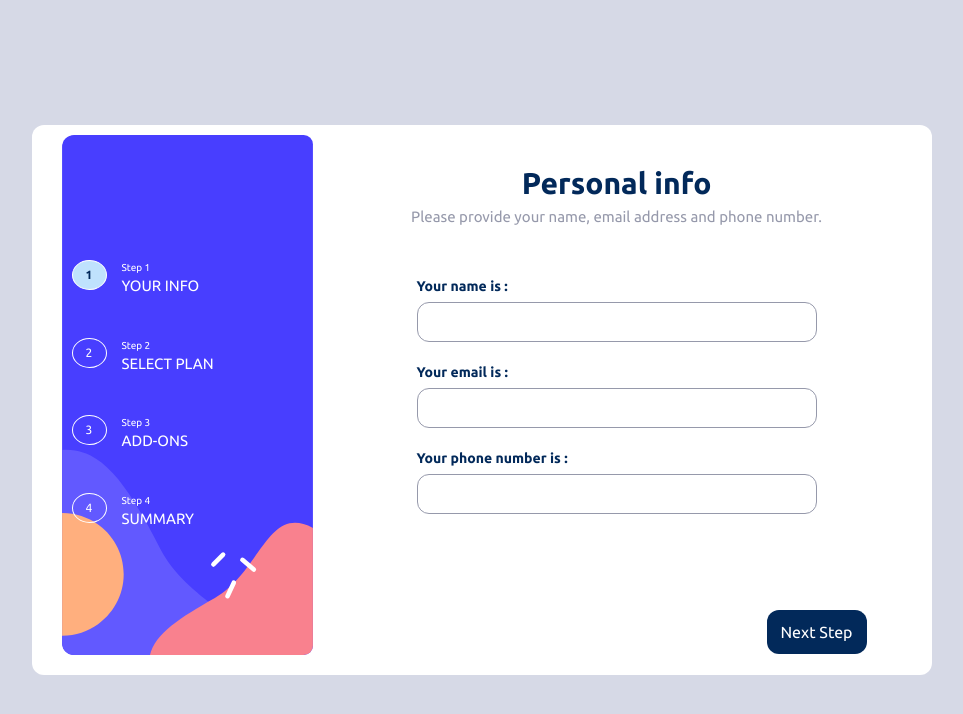
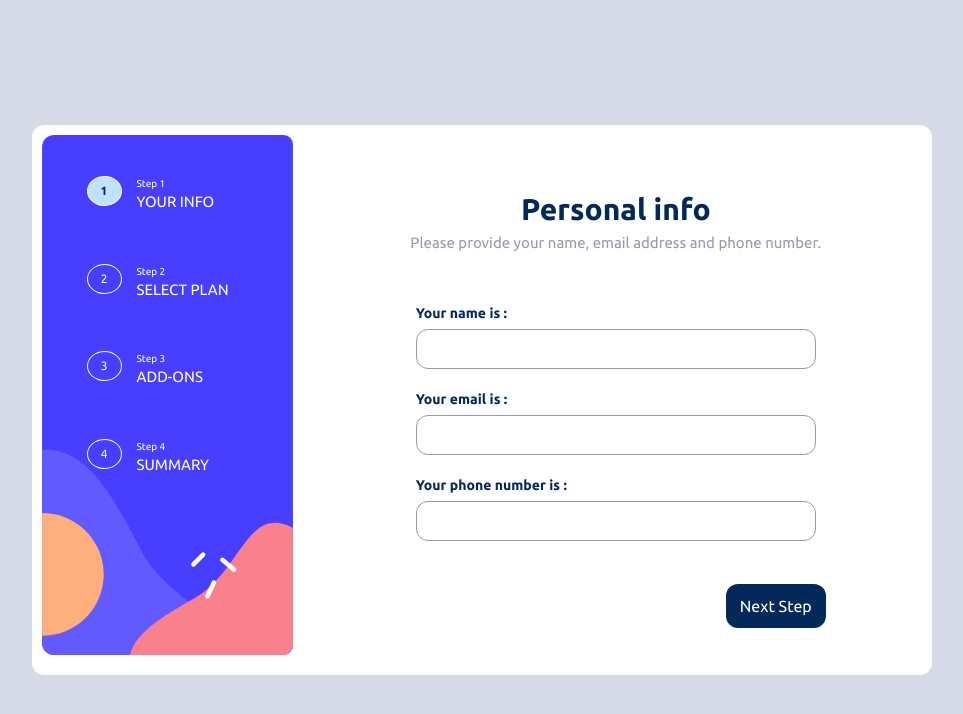
Before and after one commit to Laetigl/Projet_State, a React (Vite) app: page / in a window 1280 px wide. Shown: the top 714 px of the page, without its empty margins (158-1121 px from the left). Built offline with nearby package versions, Linux system fonts and the light colour scheme.

Commit message:
responsive suite ++

```diff
--- a/src/components/Add.jsx
+++ b/src/components/Add.jsx
@@ -38,7 +38,7 @@ export default function Add(props) {
             </div>
         </div>
 
-        <div className='flex lg:gap-[220px] lg:pt-[30px] md:gap-[200px] gap-[100px] pt-[10px] lg:pb-0 md:pb-0 pb-[10px] '>
+        <div className='flex lg:gap-[220px] gap-[100px] lg:pt-[68px] pt-[20px] lg:pb-0 md:pb-0 pb-[10px]'>
             <button
                 onClick={() => props.setButtonStep("selectplan")}
                 className='border border-[#02295a] text-[#02295a] w-[100px] p-[10px] rounded-xl'>Go back </button>
--- a/src/components/Personal.jsx
+++ b/src/components/Personal.jsx
@@ -17,7 +17,7 @@ export default function Personal(props) {
 
 
   return (
-    <div className='flex flex-col gap-[28px] md:items-center items-center justify-center lg:w-[65%] w-[100%] '>
+    <div className='flex flex-col gap-[28px] md:items-center items-center justify-center lg:w-[70%] w-[100%] '>
         <div className='w-[100%] md:w-[500px] flex flex-col justify-center items-center pt-[25px] md:items-center'>
             <h1 className='text-[30px] text-[#02295a] font-bold'>Personal info</h1>
             <p className='lg:text-[15px] md:text-[15px] text-[11px] text-[#9699ab] pb-[20px] text-center '>Please provide your name, email address and phone number.</p>
@@ -39,9 +39,10 @@ export default function Personal(props) {
                 </input>
             </label>
         </div>
-        <div className='flex gap-[300px] lg:pt-[68px] lg:ps-[400px] pt-[20px] lg:pb-0 md:pb-0 pb-[10px] '>
+        <div className='flex gap-[300px] lg:pt-[15px] lg:ps-[320px] pt-[20px] lg:pb-0 md:pb-0 pb-[10px] '>
             <button
-            disabled={searchTermName === "" && searchTermMail==="" && searchTermPhone===""}
+            // Mettre dans la propriété "disabled" que chaque barre de cherche
+            disabled={searchTermName === "" || searchTermMail==="" || searchTermPhone===""}
             onClick={() => props.setButtonStep("selectplan")} className='bg-[#02295a] text-white w-[100px] p-[10px] rounded-xl'>
             Next Step
             </button>
--- a/src/components/SelectPlan.jsx
+++ b/src/components/SelectPlan.jsx
@@ -5,7 +5,7 @@ import pro from "../assets/images/icon-pro.svg"
 
 export default function SelectPlan(props) {
   return (
-    <div className='flex flex-col lg:gap-[20px] gap-[50px]  md:items-center md:gap-[12px] lg:w-[65%] w-[90%]'>
+    <div className='flex flex-col lg:gap-[20px] gap-[50px]  md:items-center md:gap-[12px] lg:w-[70%] w-[90%]'>
         <div className='w-[100%] flex flex-col justify-center items-center md:items-center pt-[25px] md:w-[500px] md:pt-[5px] text-center'>
             <h1 className='text-[30px] text-[#02295a] font-bold'>Select your plan</h1>
             <p className='lg:text-[15px] md:text-[15px] text-[12px] text-[#9699ab] lg:pb-[20px] md:pb-[20px]'>You have the option of monthly or early billing</p>
@@ -41,7 +41,7 @@ export default function SelectPlan(props) {
             <p className={`ps-[7px] text-[13px] ${props.monthlyPrice?"":"text-[#9699ab]"}`}>Yearly</p>
         </div>
 
-        <div className='flex lg:gap-[220px] lg:pt-[30px] md:gap-[200px] gap-[100px] justify-center lg:pb-0 md:pb-0 pb-[10px] '>
+        <div className='flex lg:gap-[220px] lg:pt-[35px] md:gap-[200px] gap-[100px] justify-center lg:pb-0 md:pb-0 pb-[10px] '>
             <button
                 onClick={() => props.setButtonStep("change")}
                 className='border border-[#02295a] text-[#02295a] lg:w-[100px] w-[100px] p-[10px] rounded-xl'>Go back </button>
--- a/src/components/Sidebar.jsx
+++ b/src/components/Sidebar.jsx
@@ -3,7 +3,8 @@ import React from 'react'
 export default function Sidebar(props) {
   return (
     <div className='lg:w-[30%] md:w-[100%] md:rounded-xl h-[70%] w-[100%] flex-nowrap md:flex-wrap lg:flex-wrap md:justify-center md:gap-[20px] lg:h-full md:bg-[url(../src/assets/images/bg-sidebar-mobile.svg)] bg-[url(../src/assets/images/bg-sidebar-mobile.svg)] bg-cover lg:bg-contain lg:bg-[url(../src/assets/images/bg-sidebar-desktop.svg)] bg-no-repeat flex lg:flex-col'>
-        <div className='text-white flex gap-[15px] p-[20px] md:w-[40%] lg:w-[70%] md:p-[10px] w-[50%] lg:justify-start md:justify-start justify-center'>
+        <div className='lg:h-[90%] lg:w-[90%] md:w-[100%] md:h-[120px] md:flex-wrap md:justify-center flex-wrap w-[100%] h-[80px] justify-center items-center lg:flex lg:flex-col md:flex flex lg:justify-start lg:items-center lg:gap-[20px]'>
+            <div className='text-white flex gap-[15px] lg:p-[15px] md:w-[40%] lg:w-[75%] md:p-[10px] w-[25%] lg:justify-start md:justify-start justify-center'>
                 <p className={`text-[12px] text-center flex items-center justify-center md:w-[30px] md:h-[30px] w-[30px] h-[30px] lg:w-[35px] border border-white rounded-[50%] ${props.buttonStep =="change"? "bg-[#bfe2fd] text-[#02295a] font-bold":""}`}>1</p>
                 <div className='lg:flex lg:flex-col md:flex md:flex-col hidden'>
                     <p className='text-[10px]'>Step 1</p>
@@ -11,7 +12,7 @@ export default function Sidebar(props) {
                 </div>
             </div>
 
-        <div className='text-white flex gap-[15px] p-[20px] md:w-[40%] lg:w-[70%] md:p-[10px] w-[50%]'>
+            <div className='text-white flex gap-[15px] lg:p-[15px] md:w-[40%] lg:w-[75%] md:p-[10px] w-[25%] lg:justify-start md:justify-start justify-center'>
                 <p className={`text-[12px] text-center flex items-center justify-center md:w-[30px] md:h-[30px] w-[30px] h-[30px] lg:w-[35px] border border-white rounded-[50%] ${props.buttonStep =="selectplan"? "bg-[#bfe2fd] text-[#02295a] font-bold":""}`}>2</p>
                 <div className='lg:flex lg:flex-col md:flex md:flex-col hidden'>
                     <p className='text-[10px]'>Step 2</p>
@@ -19,7 +20,7 @@ export default function Sidebar(props) {
                 </div>
             </div>
 
-        <div className='text-white flex gap-[15px] p-[20px] md:w-[40%] lg:w-[70%] md:p-[10px] w-[50%]'>
+            <div className='text-white flex gap-[15px] lg:p-[15px] md:w-[40%] lg:w-[75%] md:p-[10px] w-[25%] lg:justify-start md:justify-start justify-center'>
                 <p className={`text-[12px] text-center flex items-center justify-center md:w-[30px] md:h-[30px] w-[30px] h-[30px] lg:w-[35px] border border-white rounded-[50%] ${props.buttonStep =="add"? "bg-[#bfe2fd] text-[#02295a] font-bold":""}`}>3</p>
                 <div className='lg:flex lg:flex-col md:flex md:flex-col hidden'>
                     <p className='text-[10px]'>Step 3</p>
@@ -27,7 +28,7 @@ export default function Sidebar(props) {
                 </div>
             </div>
 
-        <div className='text-white flex gap-[15px] p-[20px] md:w-[40%] lg:w-[70%] md:p-[10px] w-[50%]'>
+            <div className='text-white flex gap-[15px] lg:p-[15px] md:w-[40%] lg:w-[75%] md:p-[10px] w-[25%] lg:justify-start md:justify-start justify-center'>
                 <p className={`text-[12px] text-center flex items-center justify-center md:w-[30px] md:h-[30px] w-[30px] h-[30px] lg:w-[35px] border border-white rounded-[50%] ${props.buttonStep =="sumary"? "bg-[#bfe2fd] text-[#02295a] font-bold":""}`}>4</p>
                 <div className='lg:flex lg:flex-col md:flex md:flex-col hidden'>
                     <p className='text-[10px]'>Step 4</p>
@@ -35,5 +36,6 @@ export default function Sidebar(props) {
                 </div>
             </div>
         </div>
+    </div>
   )
 }
--- a/src/components/Thanks.jsx
+++ b/src/components/Thanks.jsx
@@ -3,13 +3,13 @@ import thanks from "../assets/images/icon-thank-you.svg"
 
 export default function Thanks(props) {
   return (
-    <div className='w-[500px] flex flex-col gap-[20px] justify-center items-center md:w-[500px] md:items-center'>
-        <div className='flex flex-col justify-center items-center text-center pt-[25px] gap-[20px] md:items-center md:h-[340px]'>
+    <div className='w-[500px] flex flex-col gap-[20px] lg:gap-[70px] justify-center items-center md:w-[500px] md:items-center lg:w-[70%]'>
+        <div className='w-[90%] flex flex-col justify-center items-center text-center pt-[25px] gap-[20px] lg:gap-[30px] md:items-center md:h-[340px]'>
             <img className='lg:pt-0 md:pt-0 pt-[50px]' src={thanks} alt="" />
             <h1 className='text-[40px] text-[#02295a] font-bold'>Thank you !</h1>
             <p className='lg:text-[17px] md:text-[17px] text-[15px] text-[#9699ab] pb-[20px]'>Thanks for confirming your subscription! We hope you have fun using our platform. If you ever need support, please feel free to email us at support@loremgaming.com</p>
         </div>
-        <div className='flex gap-[300px] pt-[30px] md:gap-[200px] lg:pb-0 md:pb-0 pb-[10px] '>
+        <div className='flex gap-[300px] pt-[30px] md:gap-[200px] lg:pb-0 md:pb-0 pb-[10px]'>
             <button
                 onClick={() => props.setButtonStep("change")}
                 className='border border-[#02295a] text-[#02295a] w-[100px] p-[10px] rounded-xl'>Go back </button>
```
Also changed, not shown: src/App.jsx (+7 -8 lines). Lines whose indentation alone changed are shown as unchanged.
